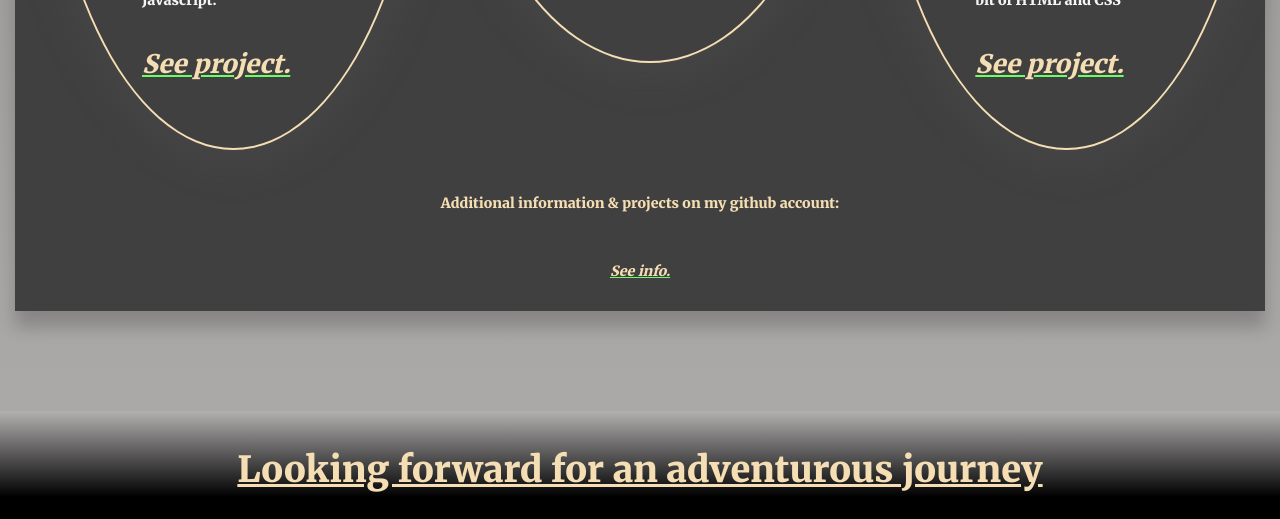
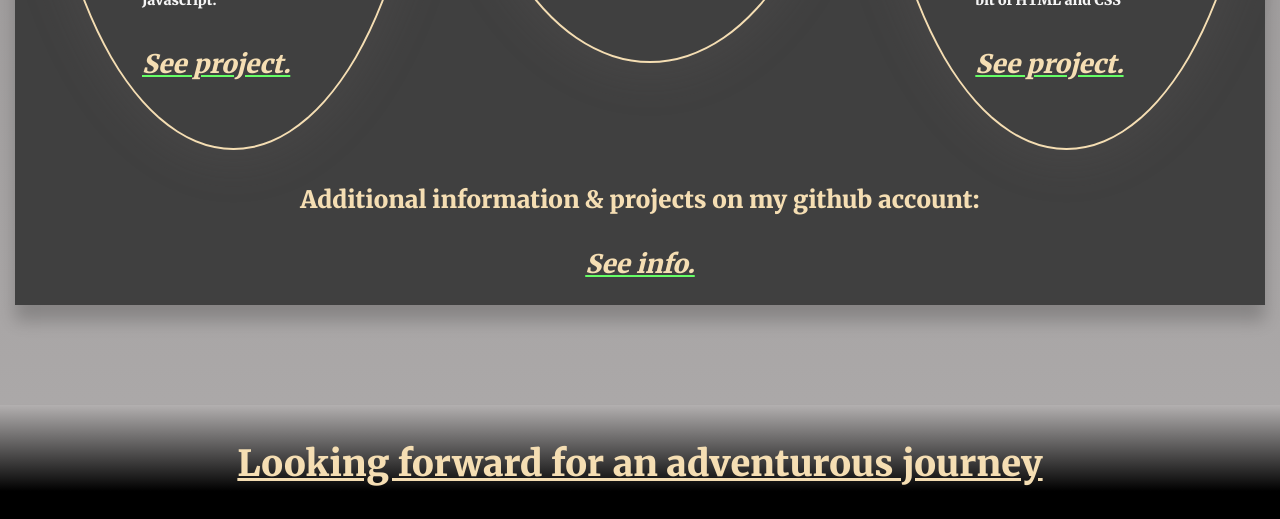
Before and after one commit to adodrndarr/Adis-Drndar__Frontend, a plain HTML site: page index.html in a window 1280 px wide. Shown: the part 5981-6500 px from the top of the page. Drawn offline with Linux system fonts and the light colour scheme.

Commit message:
small update

```diff
--- a/root/style.css
+++ b/root/style.css
@@ -262,7 +262,6 @@ footer i:hover { opacity: 0.3; }
         padding-left: 0px;
     }
 
-    .additional-info,
     .project-card p  { font-size: 1.1vw; }
 }
 
```
